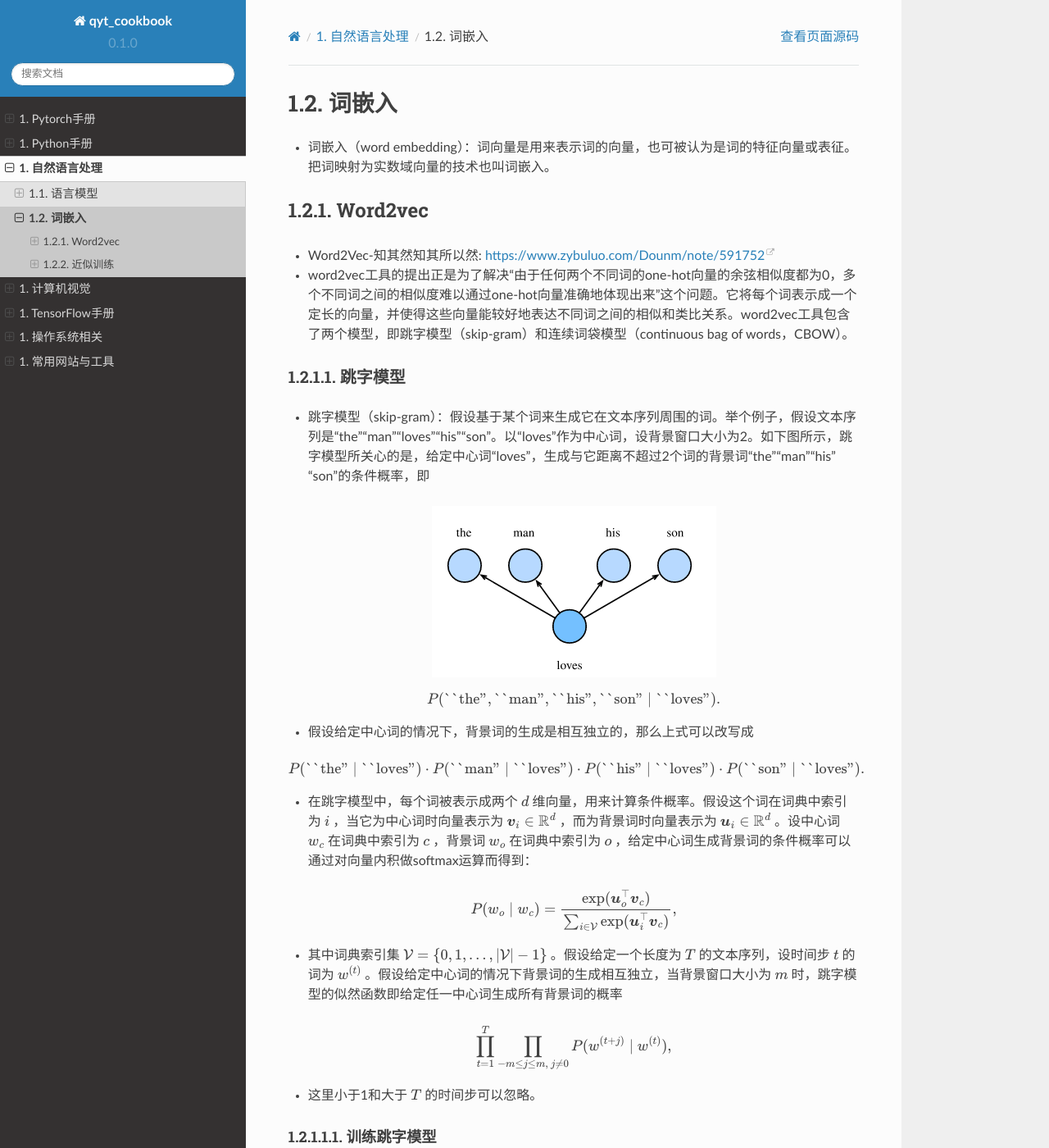
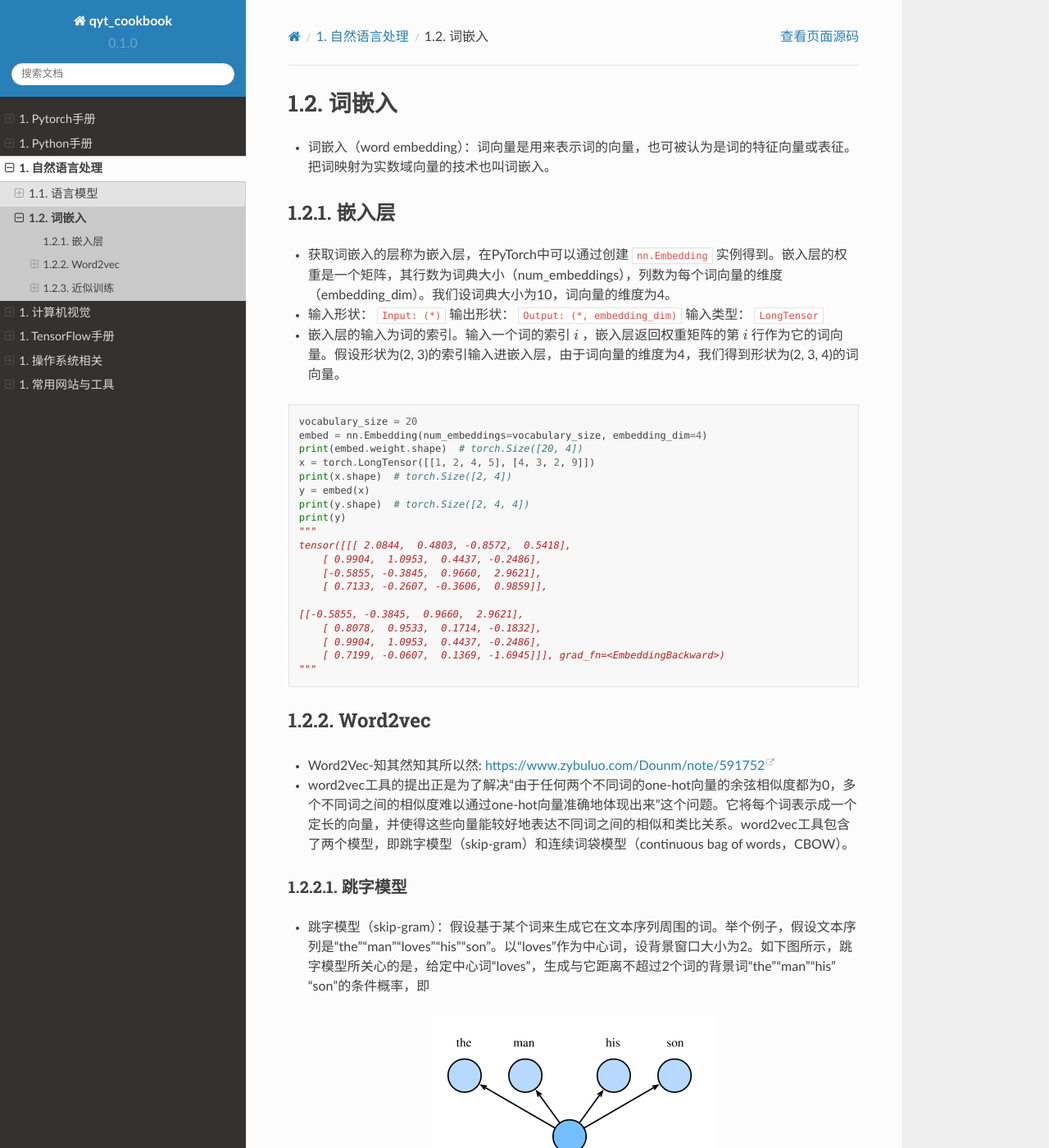
Before and after one commit to q759729997/qyt_cookbook, a Sphinx documentation site: the page built from qyt_cookbook/source/nlp/word_embedding.rst, in a window 1280 px wide and 1400 px high. Shown: the whole window at 82% size. Built offline with Sphinx 7.4.7 and the Read the Docs theme 2.0.0, drawn with Linux system fonts in a browser that asks for light colours; some of the changed text lies outside the part shown.

Commit message:
嵌入层

```diff
--- a/qyt_cookbook/source/contents.rst
+++ b/qyt_cookbook/source/contents.rst
@@ -1,6 +1,11 @@
 ==================
 常用网站与工具
 ==================
+
+编程相关
+######################
+
+- YAML语言教程: http://www.ruanyifeng.com/blog/2016/07/yaml.html
 
 公式与绘图
 ######################
--- a/qyt_cookbook/source/nlp/word_embedding.rst
+++ b/qyt_cookbook/source/nlp/word_embedding.rst
@@ -3,6 +3,35 @@
 ==================
 
 - 词嵌入（word embedding）：词向量是用来表示词的向量，也可被认为是词的特征向量或表征。把词映射为实数域向量的技术也叫词嵌入。
+
+嵌入层
+######################
+
+- 获取词嵌入的层称为嵌入层，在PyTorch中可以通过创建 ``nn.Embedding`` 实例得到。嵌入层的权重是一个矩阵，其行数为词典大小（num_embeddings），列数为每个词向量的维度（embedding_dim）。我们设词典大小为10，词向量的维度为4。
+- 输入形状： ``Input: (*)`` 输出形状： ``Output: (*, embedding_dim)``  输入类型：  ``LongTensor``
+- 嵌入层的输入为词的索引。输入一个词的索引 :math:`i` ，嵌入层返回权重矩阵的第 :math:`i` 行作为它的词向量。假设形状为(2, 3)的索引输入进嵌入层，由于词向量的维度为4，我们得到形状为(2, 3, 4)的词向量。
+
+.. code-block:: python
+
+    vocabulary_size = 20
+    embed = nn.Embedding(num_embeddings=vocabulary_size, embedding_dim=4)
+    print(embed.weight.shape)  # torch.Size([20, 4])
+    x = torch.LongTensor([[1, 2, 4, 5], [4, 3, 2, 9]])
+    print(x.shape)  # torch.Size([2, 4])
+    y = embed(x)
+    print(y.shape)  # torch.Size([2, 4, 4])
+    print(y)
+    """
+    tensor([[[ 2.0844,  0.4803, -0.8572,  0.5418],
+        [ 0.9904,  1.0953,  0.4437, -0.2486],
+        [-0.5855, -0.3845,  0.9660,  2.9621],
+        [ 0.7133, -0.2607, -0.3606,  0.9859]],
+
+    [[-0.5855, -0.3845,  0.9660,  2.9621],
+        [ 0.8078,  0.9533,  0.1714, -0.1832],
+        [ 0.9904,  1.0953,  0.4437, -0.2486],
+        [ 0.7199, -0.0607,  0.1369, -1.6945]]], grad_fn=<EmbeddingBackward>)
+    """
 
 Word2vec
 ######################
@@ -45,7 +74,7 @@ Word2vec
 
 
 训练跳字模型
-========================
+***************************
 
 - 跳字模型的参数是每个词所对应的中心词向量和背景词向量。训练中我们通过最大化似然函数来学习模型参数，即最大似然估计。这等价于最小化以下损失函数：
 
@@ -105,7 +134,7 @@ Word2vec
     \prod_{t=1}^{T}  P(w^{(t)} \mid  w^{(t-m)}, \ldots,  w^{(t-1)},  w^{(t+1)}, \ldots,  w^{(t+m)}).
 
 训练连续词袋模型
-========================
+***************************
 
 - 训练连续词袋模型同训练跳字模型基本一致。连续词袋模型的最大似然估计等价于最小化损失函数
 
@@ -126,6 +155,25 @@ Word2vec
     \frac{\partial \log\, P(w_c \mid \mathcal{W}_o)}{\partial \boldsymbol{v}_{o_i}} = \frac{1}{2m} \left(\boldsymbol{u}_c - \sum_{j \in \mathcal{V}} \frac{\exp(\boldsymbol{u}_j^\top \bar{\boldsymbol{v}}_o)\boldsymbol{u}_j}{ \sum_{i \in \mathcal{V}} \text{exp}(\boldsymbol{u}_i^\top \bar{\boldsymbol{v}}_o)} \right) = \frac{1}{2m}\left(\boldsymbol{u}_c - \sum_{j \in \mathcal{V}} P(w_j \mid \mathcal{W}_o) \boldsymbol{u}_j \right).
 
 - 有关其他词向量的梯度同理可得。同跳字模型不一样的一点在于，我们一般使用连续词袋模型的背景词向量作为词的表征向量。
+
+word2vec的实现
+***************************
+
+- word2vec的实现: https://tangshusen.me/Dive-into-DL-PyTorch/#/chapter10_natural-language-processing/10.3_word2vec-pytorch
+- **掩码变量** 我们可以通过掩码变量指定小批量中参与损失函数计算的部分预测值和标签：当掩码为1时，相应位置的预测值和标签将参与损失函数的计算；当掩码为0时，相应位置的预测值和标签则不参与损失函数的计算。掩码变量可用于避免填充项对损失函数计算的影响。
+- 掩码变量用途：可以将长度不同的样本填充至长度相同的小批量，并通过掩码变量区分非填充和填充，然后只令非填充参与损失函数的计算。
+
+二次采样
+========================
+
+- 二次采样（subsampling）:文本数据中一般会出现一些高频词，如英文中的“the”“a”和“in”。通常来说，在一个背景窗口中，一个词（如“chip”）和较低频词（如“microprocessor”）同时出现比和较高频词（如“the”）同时出现对训练词嵌入模型更有益。因此，训练词嵌入模型时可以对词进行二次采样。
+- 具体来说，数据集中每个被索引词 :math:`w_i` 将有一定概率被丢弃，该丢弃概率为
+
+.. math::
+
+    P(w_i) = \max\left(1 - \sqrt{\frac{t}{f(w_i)}}, 0\right),
+
+- 其中  :math:`f(w_i)`  是数据集中词 :math:`w_i` 的个数与总词数之比，常数 :math:`t` 是一个超参数（实验中设为 :math:`10^{-4}` ）。可见，只有当 :math:`f(w_i) > t` 时，我们才有可能在二次采样中丢弃词 :math:`w_i` ，并且越高频的词被丢弃的概率越大。
 
 近似训练
 ######################
```
Also changed, not shown: qyt_cookbook/source/pytorch/tensor.rst (+11 -0 lines), 2 other files.
